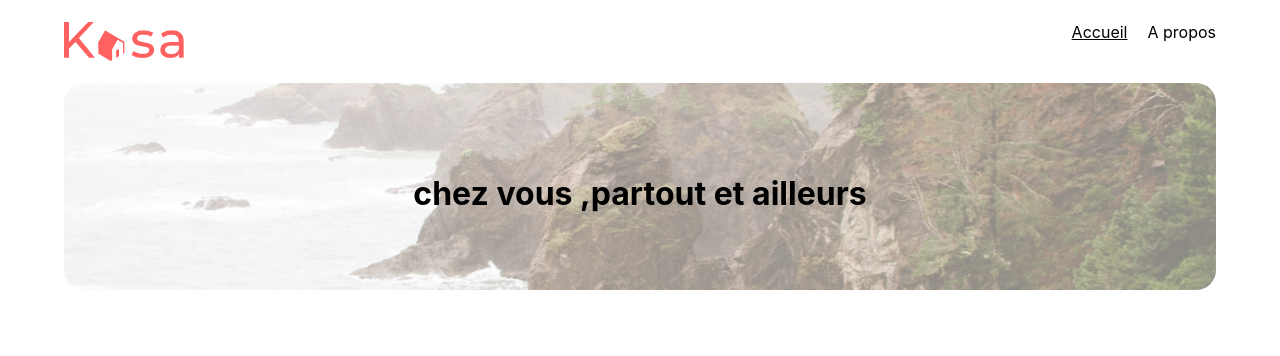
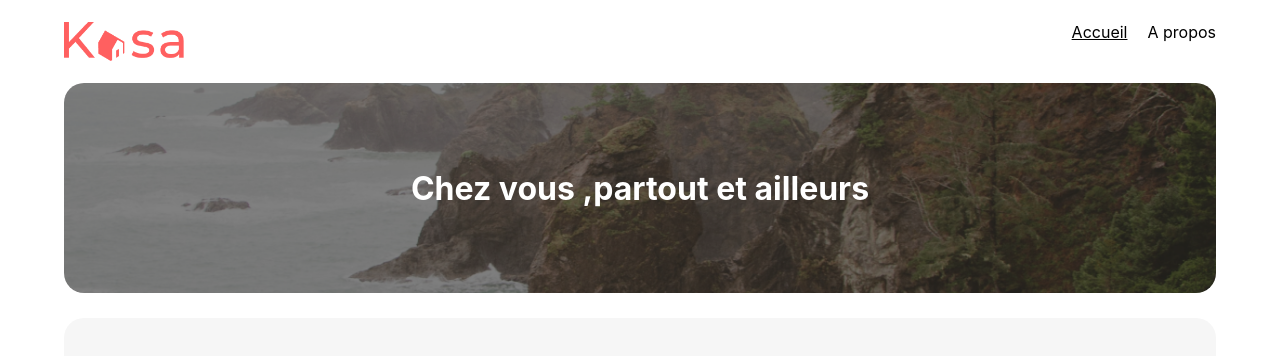
Before and after one commit to ZIANIHIBA/Kasa, a React (Create React App) app in the folder my-app/: page /Accueil in a window 1280 px wide. Shown: the top 356 px of the page. Built offline with nearby package versions, Linux system fonts and the light colour scheme; grey boxes are pictures that could not be loaded.

Commit message:
corriger erreur footer

```diff
--- a/my-app/src/App.css
+++ b/my-app/src/App.css
@@ -1,63 +1,59 @@
+* {
 
-*{
-  box-sizing: border-box;
   object-fit: fill;
 }
-#root{
+#root {
   display: flex;
   flex-direction: column;
   align-items: center;
-}
-body{
-  box-sizing: border-box;
-}
-html{
-  box-sizing: border-box;
-  margin: 0 ;
+  height: inherit;
+  justify-content: space-between;
 
 }
-li{
+body {
+  box-sizing: border-box;
+  height: 100vh;
+}
+html {
+height: 100vh;
+overflow-x: auto;
+  margin: 0;
+}
+li {
   list-style: none;
 }
-a  {
-  color:white;
+a {
+  color: white;
 }
 
 /*header*/
-.nav{
+.nav {
   display: flex;
   justify-content: space-between;
 
   width: 90%;
   margin: 22px auto;
-
-
 }
-.nav img{
-
+.nav img {
   width: 120px;
 }
-.nav-link{
+.nav-link {
   display: flex;
-
-
 }
 .nav-link a {
   padding-left: 20px;
   font-weight: 400;
   color: black;
 }
-.notunderline{
+.notunderline {
   text-decoration: none;
-
 }
- .underline{
+.underline {
   text-decoration: underline;
 }
 
-
 /*footer*/
-.footer{
+.footer {
   display: flex;
   flex-direction: column;
   justify-content: center;
@@ -66,54 +62,48 @@ background-color: black;
   /* width: 90%;  */
   width: 100%;
   margin: auto;
+  margin-bottom: 0;
 }
-.footer img{
+.footer img {
   width: 70px;
   margin: 20px;
-
 }
 .footer p {
-  color:white;
-
+  color: white;
 }
 /*titre*/
-.titre{
+.titre {
   position: relative;
   width: 90%;
-  height: 223px;
+  height: 210px;
   text-align: center;
   margin-left: auto;
   margin-right: auto;
-
 }
-.titre img{
-
-
+.titre img {
   width: 100%;
   border-radius: 20px;
-opacity:  0.6;
 
+  filter: brightness(50%);
+  height: inherit;
+}
+.titre h1 {
+  position: absolute;
 
-
-}
-.titre h1{
-  position:absolute;
-
-left:50%;
-top:40%;
-transform: translate(-50%,-50%);
-
-
-
-
+  left: 50%;
+  top: 50%;
+  width: 100%;
+  margin: 0;
+  color: white;
+  transform: translate(-50%, -50%);
 }
 /*posts*/
-.posts{
+.posts {
   display: flex;
   flex-wrap: wrap;
-  gap:35px;
-  background-color: #F6F6F6;
-  margin-top: 55px;
+  gap: 35px;
+  background-color: #f6f6f6;
+  margin-top: 25px;
   justify-content: center;
   margin-left: auto;
   margin-right: auto;
@@ -121,7 +111,7 @@ transform: translate(-50%,-50%);
   width: 90%;
   border-radius: 20px;
 }
-.post{
+.post {
   position: relative;
   width: 29%;
 }
@@ -130,89 +120,79 @@ transform: translate(-50%,-50%);
   height: 300px;
   border-radius: 10px;
 }
-.post h2{
+.post h2 {
   font-size: 16px;
   width: 60%;
   position: absolute;
   bottom: 10px;
-  left:10px;
-
+  left: 10px;
 }
 /*fiche logement*/
-.Fichelogement{
+.Fichelogement {
   display: flex;
   flex-direction: column;
   margin: 30px 0;
   width: 90%;
   align-items: center;
-
-
 }
 
-.Slide{
-  margin: 0 ;
+.Slide {
+  margin: 0;
   width: 100%;
   position: relative;
-
 }
-.ArrowRight{
-  position :absolute;
-  top:50%;
-  right:0;
+.ArrowRight {
+  position: absolute;
+  top: 50%;
+  right: 8px;
 }
-.ArrowLeft{
-  position :absolute;
-  top:50%;
-  left:0;
+.ArrowLeft {
+  position: absolute;
+  top: 50%;
+  left: 8px;
 }
-.ImageLogement{
-
+.ImageLogement {
   height: 415px;
   box-sizing: border-box;
   width: 100%;
   border-radius: 15px;
-
 }
-.SlideCounter{
-  position:absolute;
+.SlideCounter {
+  position: absolute;
   bottom: 20px;
-  left:50%;
+  left: 50%;
   color: white;
 }
-.logement{
+.logement {
   display: flex;
   justify-content: space-between;
   align-items: center;
   width: 100%;
-
 }
-.logement h2{
-  color: #FF6060;
+.logement h2 {
+  color: #ff6060;
   font-size: 20px;
   font-weight: 400;
 }
 
-
 /*collapse*/
-.collapse{
+.collapse {
   display: flex;
   justify-content: space-between;
-  gap:300px;
+  gap: 300px;
   width: 100%;
 }
-.collapsediv  {
+.collapsediv {
   width: 89%;
 }
 
-
-
-.Btncollapse{
+.Btncollapse {
   display: flex;
 
- background-color: #FF6060;
+  background-color: #ff6060;
   margin: 10px 0;
 
- justify-content:space-between ;
+  justify-content: space-between;
   height: 40px;
   align-items: center;
   font-weight: 600;
@@ -221,146 +201,133 @@ height: 40px;
   padding: 0 8px;
 }
 
-
-  .listcolapse{
-
-    height:fit-content;
-    background-color:#F6F6F673;
+.listcolapse {
+  height: fit-content;
+  background-color: #f6f6f673;
   color: black;
-    ;
 }
-.expandarrow{
-
+.expandarrow {
   width: 10px;
   height: 10px;
-transition:200ms ;
+  transition: 200ms;
   rotate: 180deg;
 }
-.arrowup{
+.arrowup {
   width: 10px;
   height: 10px;
-
 }
 /** Rating****/
-.Staractive{
-  color: #FF6060;
+.Staractive {
+  color: #ff6060;
 }
-.StarInactive{
-
-
-
-   color:#E3E3E3;
+.StarInactive {
+  color: #e3e3e3;
 }
-.ratingtag{
+.ratingtag {
   display: flex;
   justify-content: space-between;
   align-items: center;
 }
 /*****errorpage*****/
-.errorpage{
-  color:#FF6060;
+.errorpage {
+  color: #ff6060;
   display: flex;
   flex-direction: column;
-justify-content:center;
+  justify-content: center;
   align-items: center;
-
 }
 .errorpage h2 {
-margin:55px 0;
+  margin: 55px 0;
   font-size: 139px;
 }
-.errorpage p{
+.errortext {
+  text-align: center;
+  margin: 39px;
   font-size: 28px;
-
 }
-.errorpage a{
-  margin:60px 0;
+.errorpage a {
+  margin: 60px 0;
 }
 /********tag*****/
-.Btntag{
-  background-color:#FF6060;
-  border-radius:0.5rem;
+.Btntag {
+  background-color: #ff6060;
+  border-radius: 0.5rem;
   color: white;
   border: none;
   padding: 8px 16px;
   margin-right: 5px;
 }
-.ratingtag{
-
+.ratingtag {
   margin-bottom: 10px;
 }
 
-
 /******Host************/
-.Host{
+.Host {
   display: flex;
   flex-direction: column;
-gap:26px;
-align-items:flex-end;
-color:#FF6060;
-
+  gap: 26px;
+  align-items: flex-end;
+  color: #ff6060;
 }
-.Host img{
+.Host img {
   border-radius: 50%;
   width: 70px;
 }
-.Hostname{
+.Hostname {
   display: flex;
-  gap:3px
+  gap: 3px;
 }
 /*****apropos*******/
-.apropos{
+.apropos {
   width: 90%;
   display: flex;
   flex-direction: column;
    align-items: center;
+
 }
-.imgapropos  {
+.imgapropos {
   display: block;
   width: 100%;
   height: 177px;
   border-radius: 20px;
- object-fit:cover;
+  object-fit: cover;
   margin-left: auto;
   margin-right: auto;
-
 }
-.colapseapropos{
+.colapseapropos {
   display: flex;
   flex-direction: column;
   align-items: center;
- width:inherit;
+  width: inherit;
   margin-top: 15px;
 }
 /***reponsive***/
-@media (max-width:768px) {
-.tag{
-
+@media (max-width: 768px) {
+  .tag {
   }
-  .posts{
+  .posts {
     display: flex;
     flex-direction: column;
     width: 90%;
     background-color: white;
   }
-.post{
+  .post {
     width: 100%;
   }
-.footer p{
-margin-top:0;
+  .footer p {
+    margin-top: 0;
     width: 110px;
     text-align: center;
   }
-.titre{
+  .titre {
     height: 111px;
   }
-.logement{
+  .logement {
     display: flex;
     flex-direction: column;
     align-items: flex-start;
-
   }
-.Host{
+  .Host {
     display: flex;
     flex-direction: row;
     flex-flow: row-reverse;
@@ -368,30 +335,27 @@ margin-top:0;
     align-items: center;
     margin: 20px 0;
 
-
     width: 100%;
   }
-.star{
+  .star {
     text-align: center;
   }
-.collapse{
+  .collapse {
     display: flex;
     flex-direction: column;
     gap: 20px;
   }
-.collapsediv{
+  .collapsediv {
     width: 100%;
   }
-.tag{
-
+  .tag {
     display: flex;
     overflow-x: auto;
-
   }
-.imgapropos{
-
-
+  .imgapropos {
   }
 
-
+  /* .titre h1{
+  font-size: 18px;
+} */
 }
--- a/my-app/src/components/Collapse.js
+++ b/my-app/src/components/Collapse.js
@@ -9,7 +9,6 @@ const[open , setOpen]=useState(false);
  const display =()=>{
     setOpen(!open)
 }
-// console.log(content)
 return (
 <div className='collapsediv' >
 <div className="Btncollapse">
--- a/my-app/src/components/footer.js
+++ b/my-app/src/components/footer.js
@@ -4,7 +4,7 @@ export default function Footer (){
     return (
         <div className="footer">
         <img src={LOGO} alt="logo site"/>
-        <p>c 2020.All rights reserved</p>
+        <p>© 2020. All rights reserved</p>
         </div>
     )
 }
--- a/my-app/src/components/titre.js
+++ b/my-app/src/components/titre.js
@@ -5,7 +5,7 @@ export default function Titre (){
     return(
         <div className='titre'>
         <img src={plage} alt=' plage'/>
-        <h1>chez vous ,partout et ailleurs</h1>
+        <h1>Chez vous ,partout et ailleurs</h1>
         </div>
     )
 }
--- a/my-app/src/pages/Accueil.js
+++ b/my-app/src/pages/Accueil.js
@@ -4,7 +4,7 @@ import Post from '../components/Post.js'
 import datas from"../data/logements.json"
 import  "../App.css"
 import{Link} from "react-router-dom"
-// import { useState } from 'react'
+
 
 export default function Accueil(){
     const logements=datas.map ((data) =>{
--- a/my-app/src/pages/Error.jsx
+++ b/my-app/src/pages/Error.jsx
@@ -8,8 +8,8 @@ export default function Error (){
 return(
     <div className='errorpage'>
         <h2 className='' >404</h2>
-        <p className='' >Oups!La page que vous demandez n'existe pas. </p>
-      <NavLink to='./'>Retourner sur la page d'accueil</NavLink>
+        <p className='errortext' >Oups!La page que vous demandez n'existe pas. </p>
+      <NavLink to='/'>Retourner sur la page d'accueil</NavLink>
     </div>
 )
 
--- a/my-app/src/pages/Logement.js
+++ b/my-app/src/pages/Logement.js
@@ -30,7 +30,7 @@ return(
         <div className="Host">
             <div className="Hostname">
         <p>{logement.host.name}</p>
-        <img src={logement.host.picture} alt="ee"></img>
+        <img src={logement.host.picture} alt="proprietaire du logement"></img>
         </div>
         <Rating props={logement.rating} />
         </div>
```
Also changed, not shown: my-app/src/components/Logements.js (deleted, +0 -19 lines), my-app/src/pages/Apropos.js (+0 -7 lines). Lines whose indentation alone changed are shown as unchanged.
